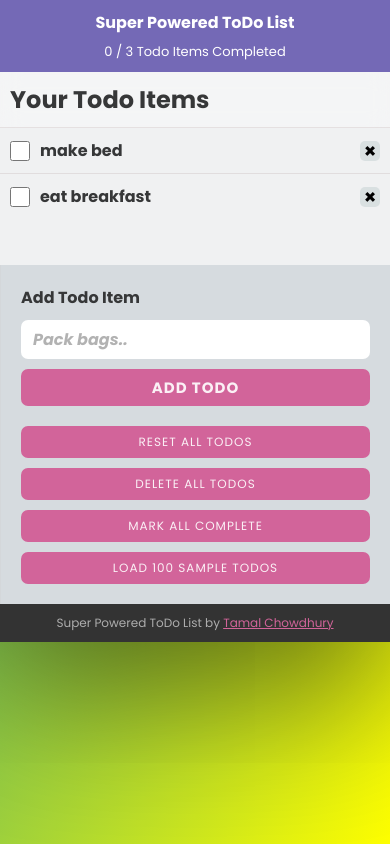
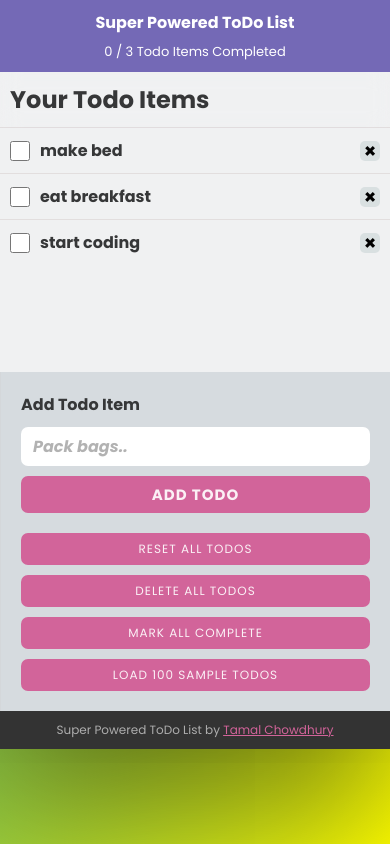
Before and after one commit to tamalchowdhury/7-react-todo-list, a React (Vite) app: page / in a window 390 px wide. Built offline with nearby package versions, Linux system fonts and the light colour scheme.

Commit message:
mobile css bug fix

```diff
--- a/src/index.css
+++ b/src/index.css
@@ -245,10 +245,10 @@
 @media (max-width: 700px) {
   .app {
     grid-template-columns: 1fr;
-    grid-template-rows: initial;
-    height: auto;
+    grid-template-rows: auto 1fr auto auto;
     margin: 0;
     width: 100vw;
+    height: auto;
   }
 
   .header {
@@ -262,10 +262,12 @@
   .main {
     grid-column: initial;
     grid-row: initial;
+    min-height: 300px;
   }
 
   .todos {
     max-height: auto;
+    padding-top: initial;
   }
 
   .empty__div {
@@ -279,6 +281,11 @@
     row-gap: 20px;
   }
 
+  .main__header {
+    position: initial;
+    background: none;
+  }
+
   .footer {
     grid-column: initial;
     grid-row: initial;
```
